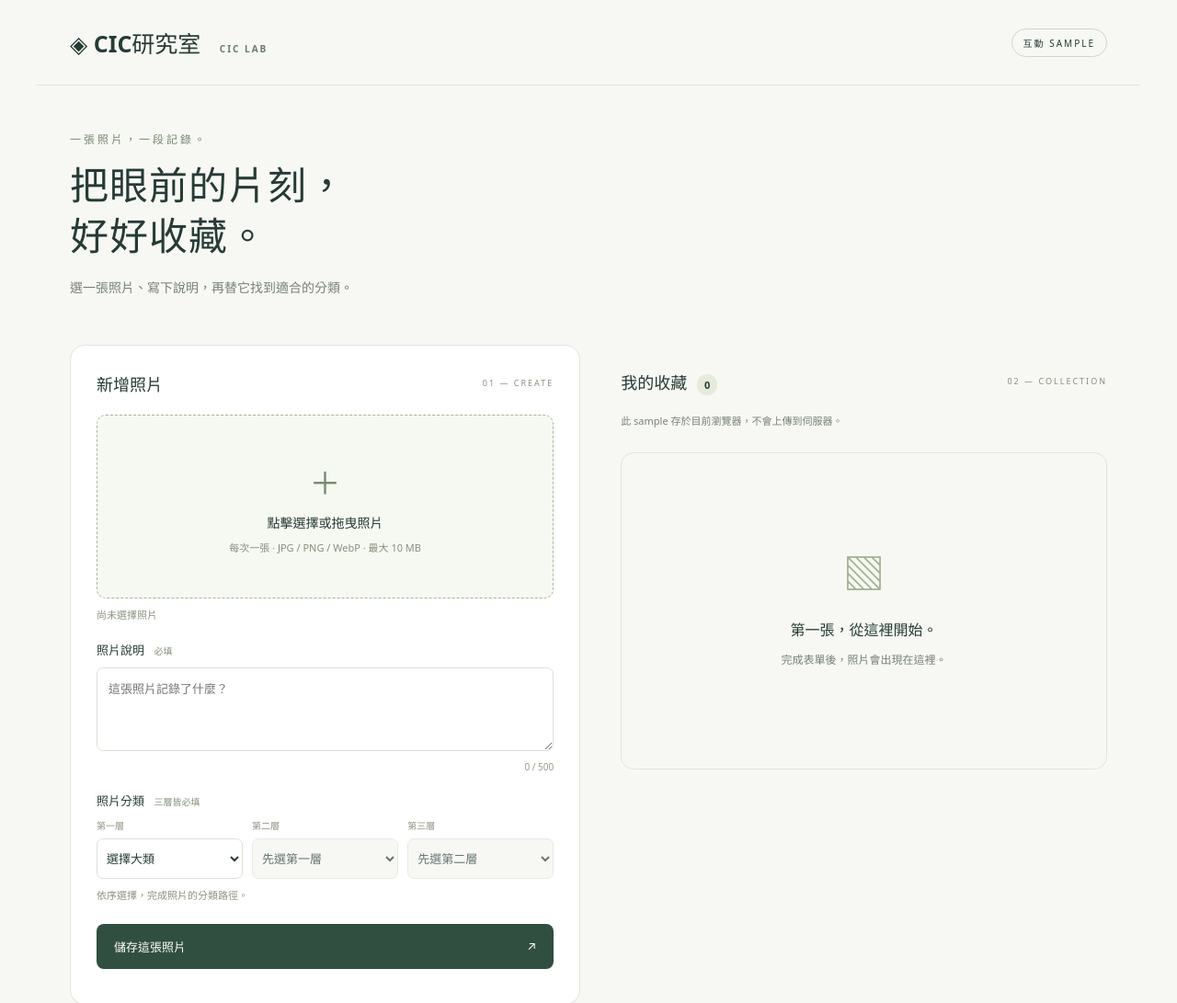
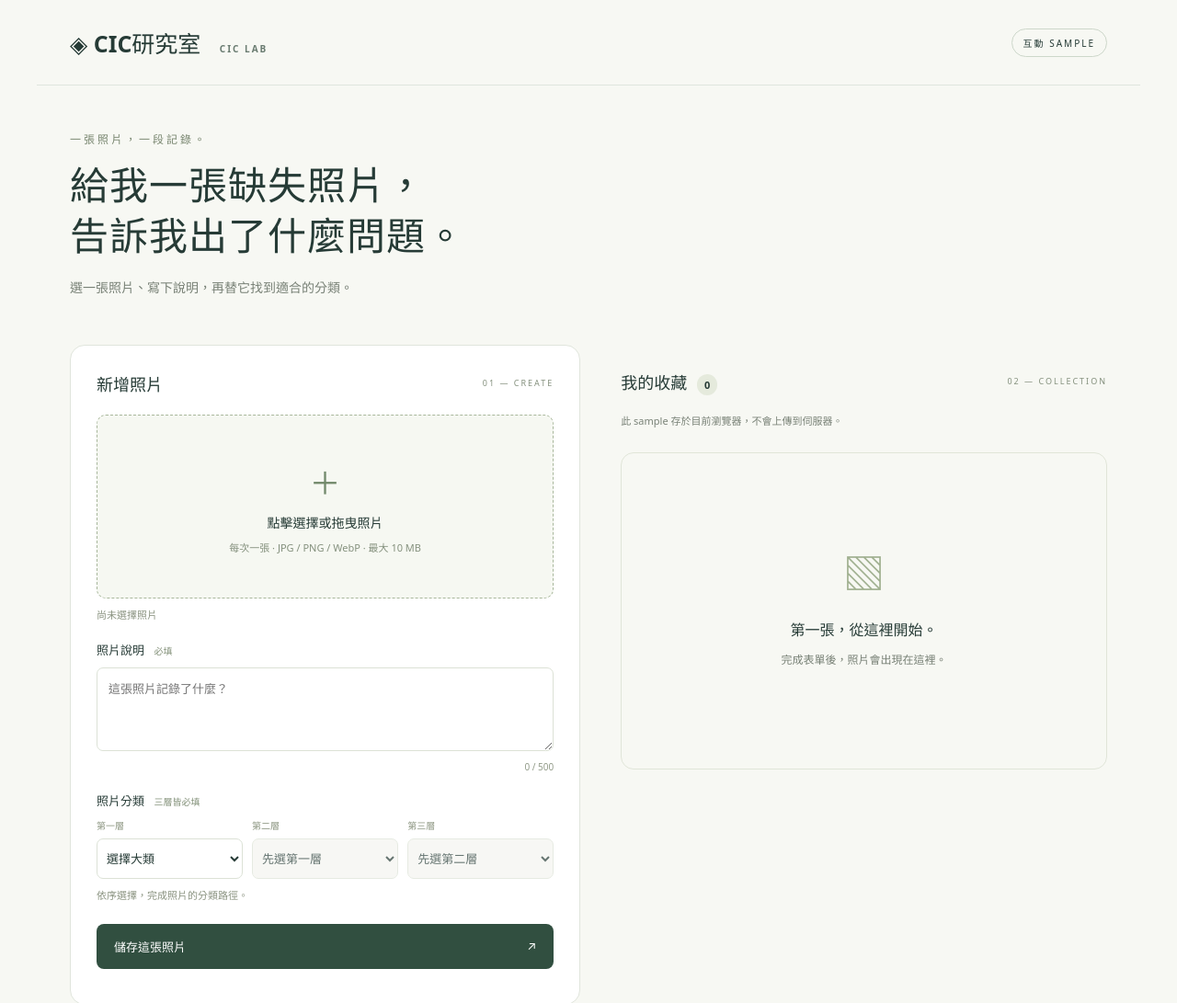
Before and after one commit to jobdone-cc/photo-category-sample, a plain HTML site: page index.html in a window 1280 px wide. Shown: the top 1091 px of the page at 92% size. Drawn offline with Linux system fonts and the light colour scheme.

Commit message:
Update homepage headline for defect photos

```diff
--- a/index.html
+++ b/index.html
@@ -1,7 +1,7 @@
 <!doctype html>
 <html lang="zh-Hant"><head><meta charset="utf-8"><meta name="viewport" content="width=device-width, initial-scale=1"><title>CIC研究室 · 照片分類 sample</title><link rel="stylesheet" href="style.css"></head>
 <body><header><a class="brand" href="./">◈ CIC研究室 <small>CIC LAB</small></a><span class="badge">互動 SAMPLE</span></header>
-<main><section class="intro"><div class="eyebrow">一張照片，一段記錄。</div><h1>把眼前的片刻，<br>好好收藏。</h1><p>選一張照片、寫下說明，再替它找到適合的分類。</p></section>
+<main><section class="intro"><div class="eyebrow">一張照片，一段記錄。</div><h1>給我一張缺失照片，<br>告訴我出了什麼問題。</h1><p>選一張照片、寫下說明，再替它找到適合的分類。</p></section>
 <section class="workspace"><form id="form"><div class="section-title"><h2>新增照片</h2><span>01 — CREATE</span></div><label class="upload" id="drop"><input id="photo" type="file" accept="image/jpeg,image/png,image/webp" required><img id="preview" alt="選取照片的預覽" hidden><div id="uploadHint"><b class="plus">＋</b><strong>點擊選擇或拖曳照片</strong><span>每次一張 · JPG / PNG / WebP · 最大 10 MB</span></div></label><div id="fileName" class="hint">尚未選擇照片</div>
 <label class="field" for="description">照片說明 <em>必填</em></label><textarea id="description" rows="3" maxlength="500" placeholder="這張照片記錄了什麼？" required></textarea><div class="counter"><span id="count">0</span> / 500</div>
 <label class="field" for="level1">照片分類 <em>三層皆必填</em></label><div class="categories"><div><label for="level1">第一層</label><select id="level1" required><option value="">選擇大類</option></select></div><div><label for="level2">第二層</label><select id="level2" required disabled><option value="">先選第一層</option></select></div><div><label for="level3">第三層</label><select id="level3" required disabled><option value="">先選第二層</option></select></div></div><p id="path" class="hint">依序選擇，完成照片的分類路徑。</p><button id="save" class="primary" type="submit">儲存這張照片 <span>↗</span></button><p id="status" role="status" aria-live="polite"></p></form>
```
